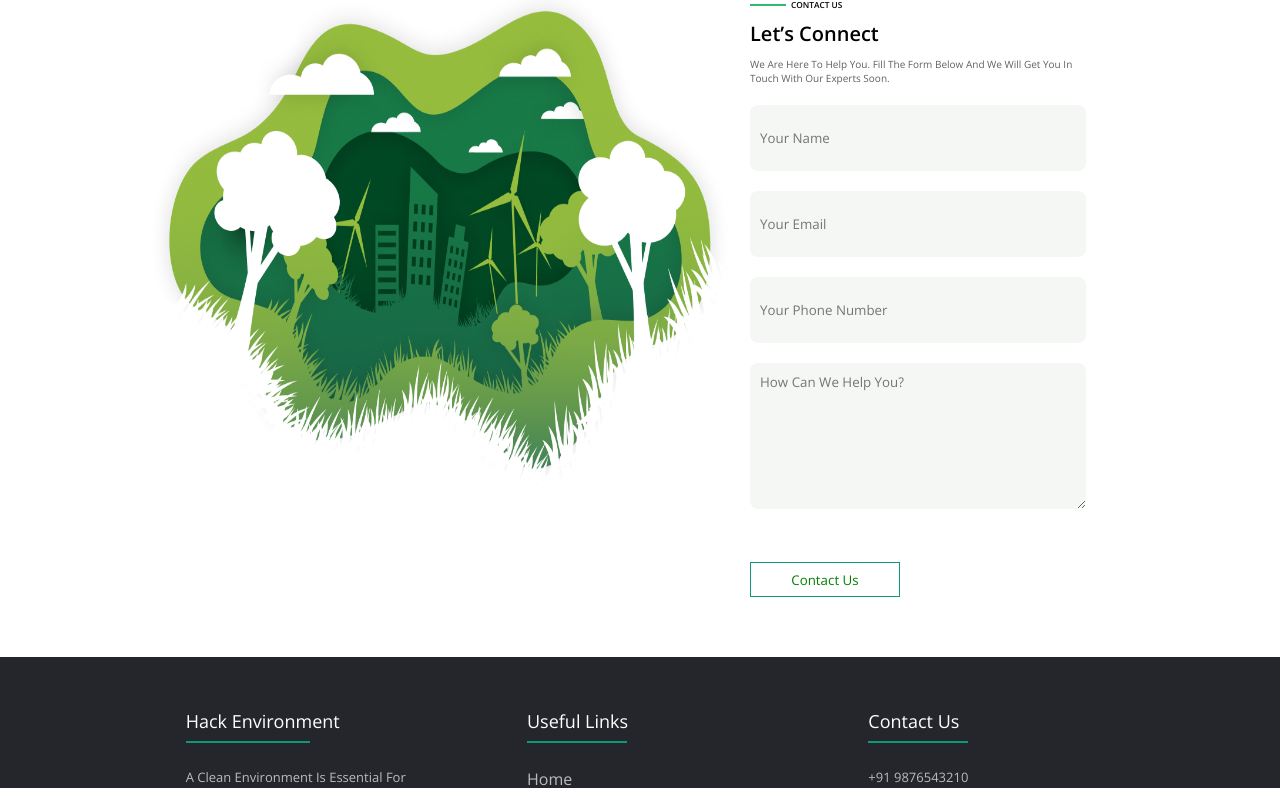
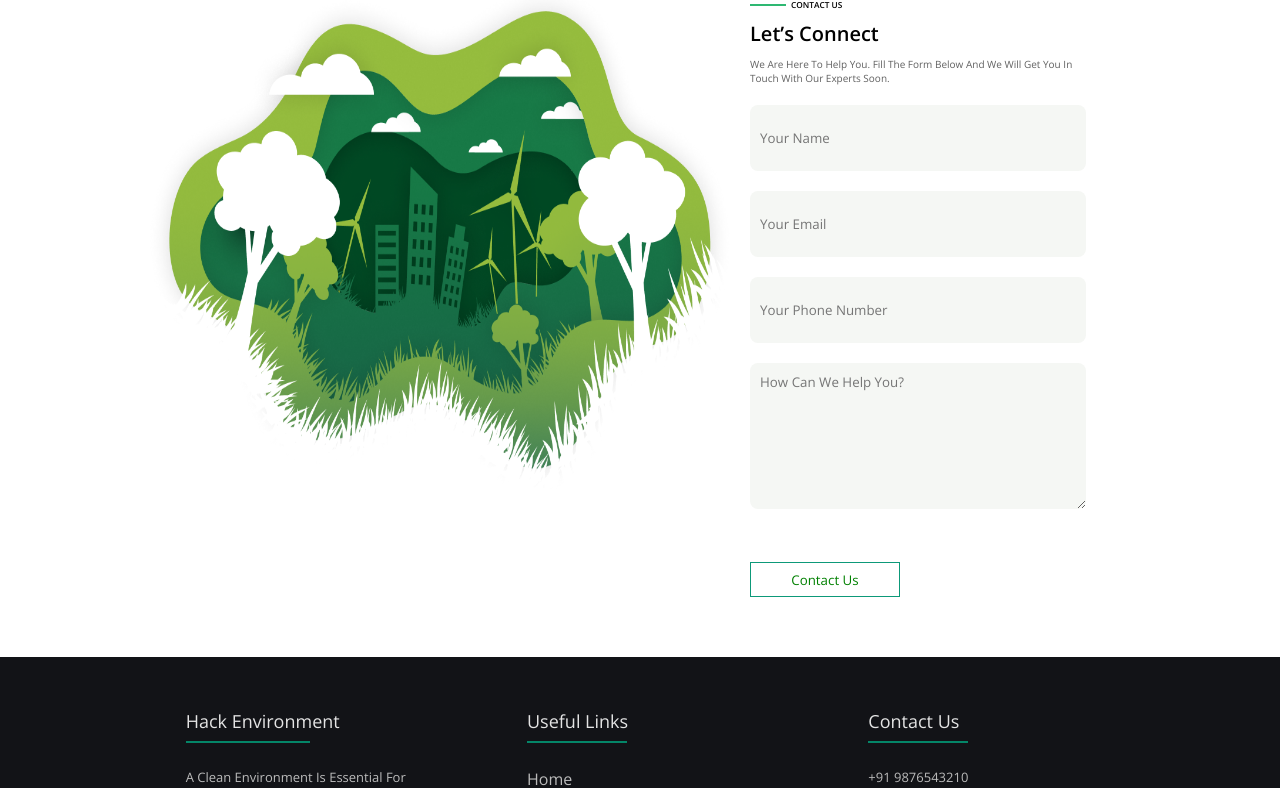
Before and after one commit to avneetsingh1234/htm-hackathon-website, a React (Create React App) app: page / in a window 1280 px wide. Shown: the part 3358-4146 px from the top of the page. Built offline with nearby package versions, Linux system fonts and the light colour scheme; no server answers.

Commit message:
Fixed CSS

```diff
--- a/src/components/Footer/footer.css
+++ b/src/components/Footer/footer.css
@@ -13,7 +13,7 @@ ul{
 	list-style: none;
 }
 .footer{
-	background-color: #24262b;
+	background-color: #121317;
     padding: 10px 0;
 }
 .footer-row{
@@ -30,7 +30,7 @@ ul{
  }
 .footer-col h4{
 	font-size: 18px;
-	color: #ffffff;
+	color: #e4e4e4;
 	text-transform: capitalize;
 	margin-bottom: 35px;
 	font-weight: 500;
@@ -38,7 +38,7 @@ ul{
 }
 .footer-col1 h4{
 	font-size: 18px;
-	color: #ffffff;
+	color: #e4e4e4;
 	text-transform: capitalize;
 	margin-bottom: 35px;
 	font-weight: 500;
@@ -53,7 +53,7 @@ ul{
 	position: absolute;
 	left:0;
 	bottom: -10px;
-	background-color: #0d9979;
+	background-color: #048668;
 	height: 2px;
 	box-sizing: border-box;
 	width: 100px;
@@ -63,7 +63,7 @@ ul{
 	position: absolute;
 	left:0;
 	bottom: -10px;
-	background-color: #0d9979;
+	background-color: #048668;
 	height: 2px;
 	box-sizing: border-box;
 	width: 55%;
@@ -105,7 +105,7 @@ ul{
 	text-align: center;
 	line-height: 40px;
 	border-radius: 50%;
-	color: #ffffff;
+	color: #e4e4e4;
 	transition: all 0.5s ease;
 }
 .footer-col .social-links a:hover{
```
